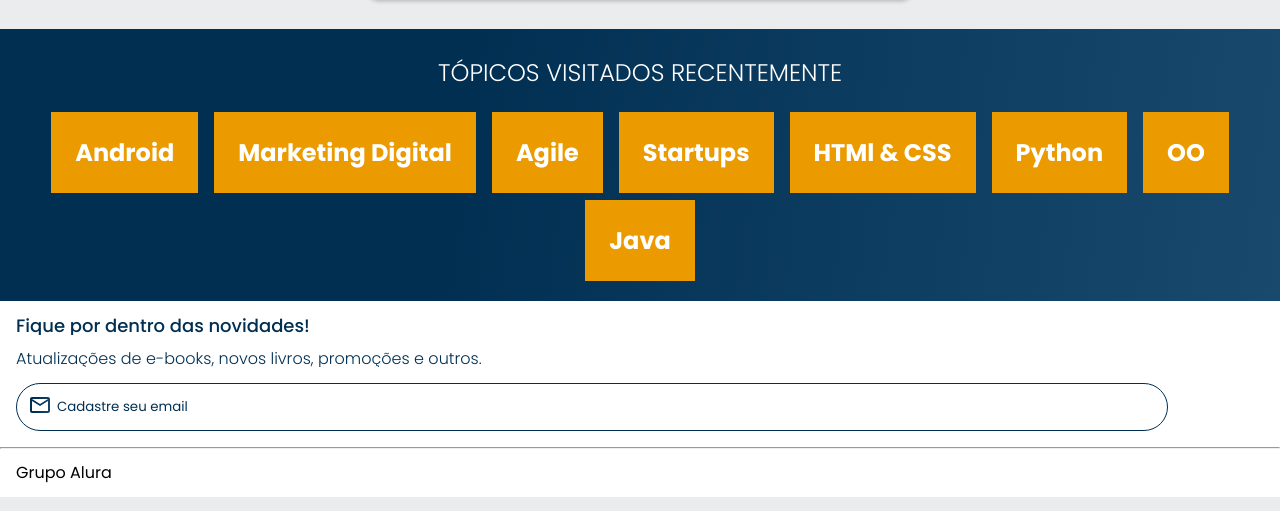
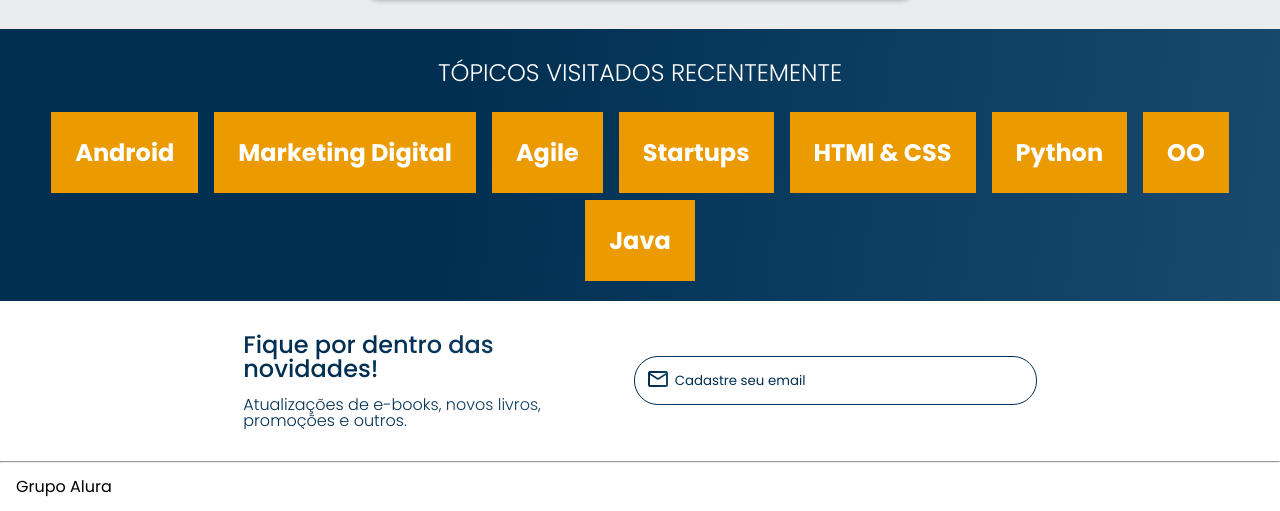
Before and after one commit to luuanamendes/alura-books, a plain HTML site: page index.html in a window 1280 px wide. Shown: the part 2080-2591 px from the top of the page. Drawn offline with nearby package versions, Linux system fonts and the light colour scheme.

Commit message:
aterando contato 1024

```diff
--- a/assets/css/contato.css
+++ b/assets/css/contato.css
@@ -35,3 +35,25 @@
     background: url("../img/Email.svg") no-repeat;
     padding-left: 2em;
 }
+
+@media screen and (min-width: 1024px) {
+    .contato{
+        display: flex;
+        justify-content: center;
+        align-items: center;
+    }
+
+    .contato_descrição{
+        width: 30%;
+        margin-top: 1em;
+        margin-right: 1em;
+    }
+
+    .contato_email{
+        width: 30%;
+    }
+
+    .contato_titulo{
+        font-size: 24px;
+    }
+}
--- a/index.html
+++ b/index.html
@@ -191,8 +191,10 @@
         </ul>
     </section>
     <section class="contato">
-        <h2 class="contato_titulo">Fique por dentro das novidades!</h2>
-        <p class="contato_texto">Atualizações de e-books, novos livros, promoções e outros.</p>
+        <div class="contato_descrição">
+            <h2 class="contato_titulo">Fique por dentro das novidades!</h2>
+            <p class="contato_texto">Atualizações de e-books, novos livros, promoções e outros.</p>
+        </div>
         <input type="email" placeholder="Cadastre seu email" class="contato_email">
     </section>
     <hr />
```
